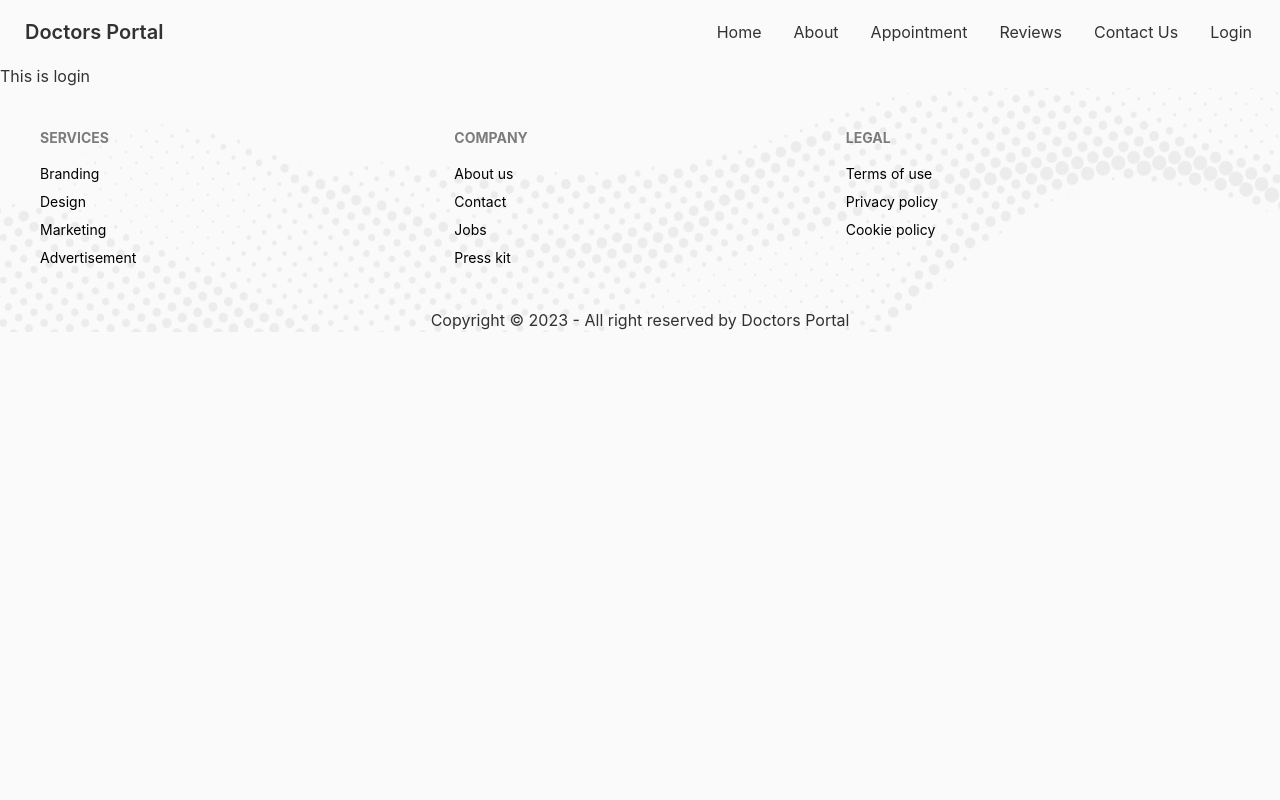
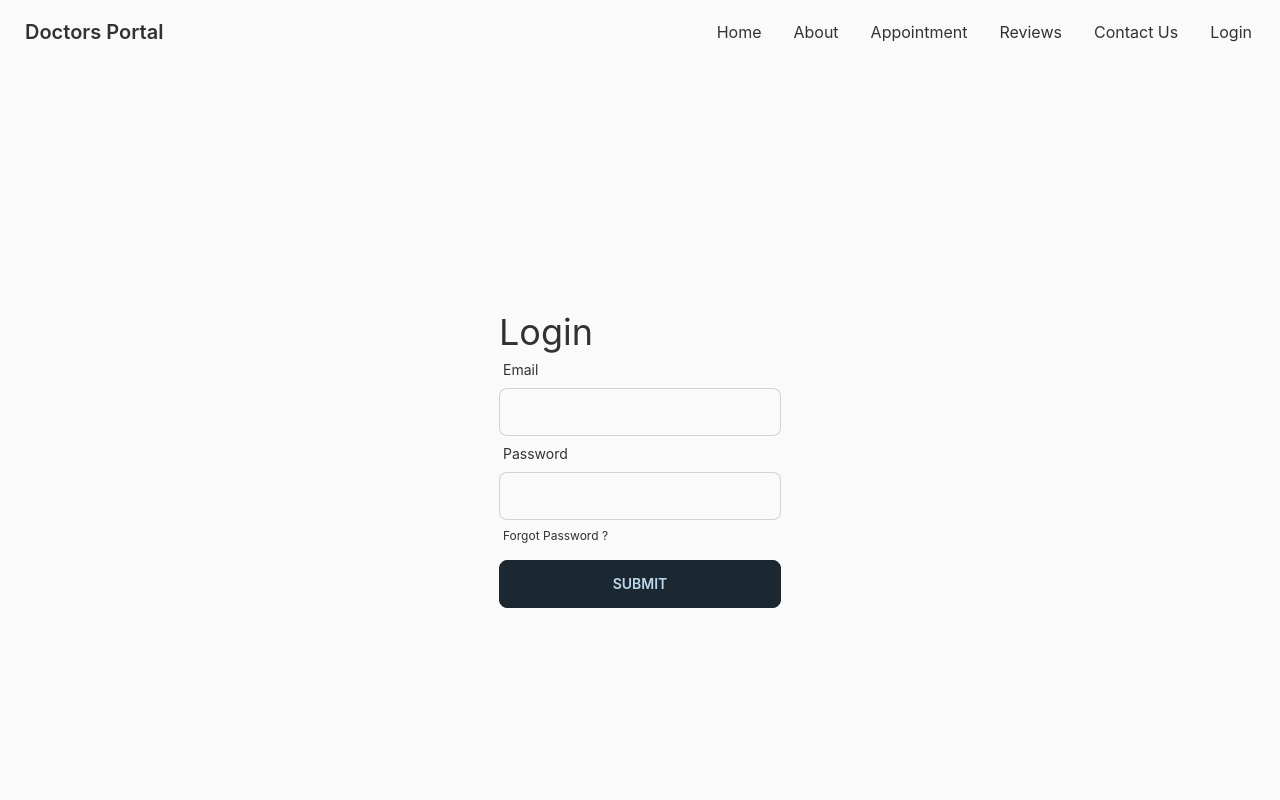
Before and after one commit to AkRazu/doctors-portal-client, a React (Create React App) app: page /login in a window 1280 px wide. Shown: the top 800 px of the page. Built offline with nearby package versions, Linux system fonts and the light colour scheme.

Commit message:
login section add

```diff
--- a/package.json
+++ b/package.json
@@ -11,6 +11,7 @@
     "react": "^18.2.0",
     "react-day-picker": "^8.6.0",
     "react-dom": "^18.2.0",
+    "react-hook-form": "^7.43.1",
     "react-router-dom": "^6.8.1",
     "react-scripts": "5.0.1",
     "web-vitals": "^2.1.4"
--- a/src/Pages/Appointment/AvailableAppointment/AppointmentOption.js
+++ b/src/Pages/Appointment/AvailableAppointment/AppointmentOption.js
@@ -2,7 +2,7 @@ import React from "react";
 
 const AppointmentOption = ({ option, setTreatment }) => {
   const { name, slots } = option;
-  console.log(option);
+
   return (
     <div className="card bg-base-100 shadow-xl ">
       <div className="card-body text-center">
--- a/src/Pages/Appointment/BookingModal/BookingModal.js
+++ b/src/Pages/Appointment/BookingModal/BookingModal.js
@@ -20,7 +20,8 @@ const BookingModal = ({ treatment, selectDate }) => {
       email,
       phone,
     };
-    console.log(booking);
+
+
   };
 
   return (
--- a/src/Pages/Login/Login.js
+++ b/src/Pages/Login/Login.js
@@ -1,11 +1,43 @@
-import React from 'react';
+import React, { useState } from "react";
+import { useForm } from "react-hook-form";
 
 const Login = () => {
-    return (
-        <div>
-            <h2>This is login</h2>
-        </div>
-    );
+  const { register, handleSubmit } = useForm();
+  const [data, setData] = useState("");
+
+  return (
+    <div className="h-[800px] flex justify-center items-center">
+      <div>
+        <h2 className="text-4xl">Login</h2>
+        <form onSubmit={handleSubmit((data) => setData(JSON.stringify(data)))}>
+          <div className="form-control w-full max-w-xs">
+            <label className="label">
+              <span className="label-text">Email</span>
+            </label>
+            <input
+              {...register("email")}
+              className="input input-bordered w-full max-w-xs "
+            />
+          </div>
+          <div className="form-control w-full max-w-xs">
+            <label className="label">
+              <span className="label-text">Password</span>
+            </label>
+            <input
+              {...register("password")}
+              type='password'
+              className="input input-bordered w-full max-w-xs"
+            />
+            <label className="label">
+              <span className="label-text-alt">Forgot Password ?</span>
+            </label>
+          </div>
+
+          <input className="btn  w-full max-w-xs my-2" type="submit" />
+        </form>
+      </div>
+    </div>
+  );
 };
 
 export default Login;
```
Also changed, not shown: 1 other file (tests, documents, lock files or other folders).
